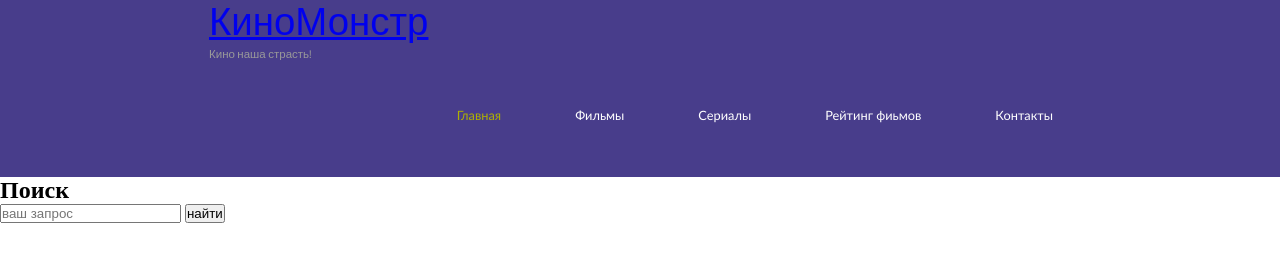
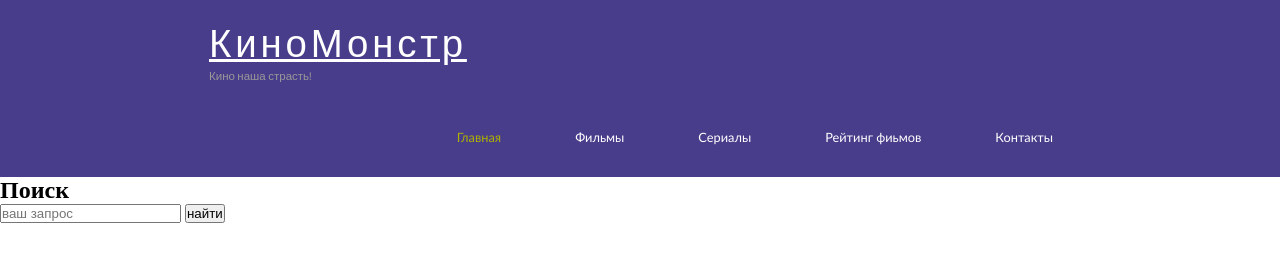
Before and after one commit to Canada91/KinoMonstr, a plain HTML site: page index.html in a window 1280 px wide. Drawn offline with Linux system fonts and the light colour scheme.

```diff
--- a/assets/css/style.css
+++ b/assets/css/style.css
@@ -23,11 +23,11 @@
 }
 
 .logo h1, .logo h2 {
-    font: normal 300% 'century gothic' , arial, sans-serif;
+    font: normal 300% 'century gothic', arial, sans-serif;
     margin: 0 0 0 9px;
 }
 
-.logo_text h1, .logo_text h1 a, .logo_text h1 a : :hover {
+.logo_text h1, .logo_text h1 a, .logo_text h1 a  :hover {
     padding: 22px 0 0 0;
     color: #fff;
     letter-spacing: 0.1em;
```
